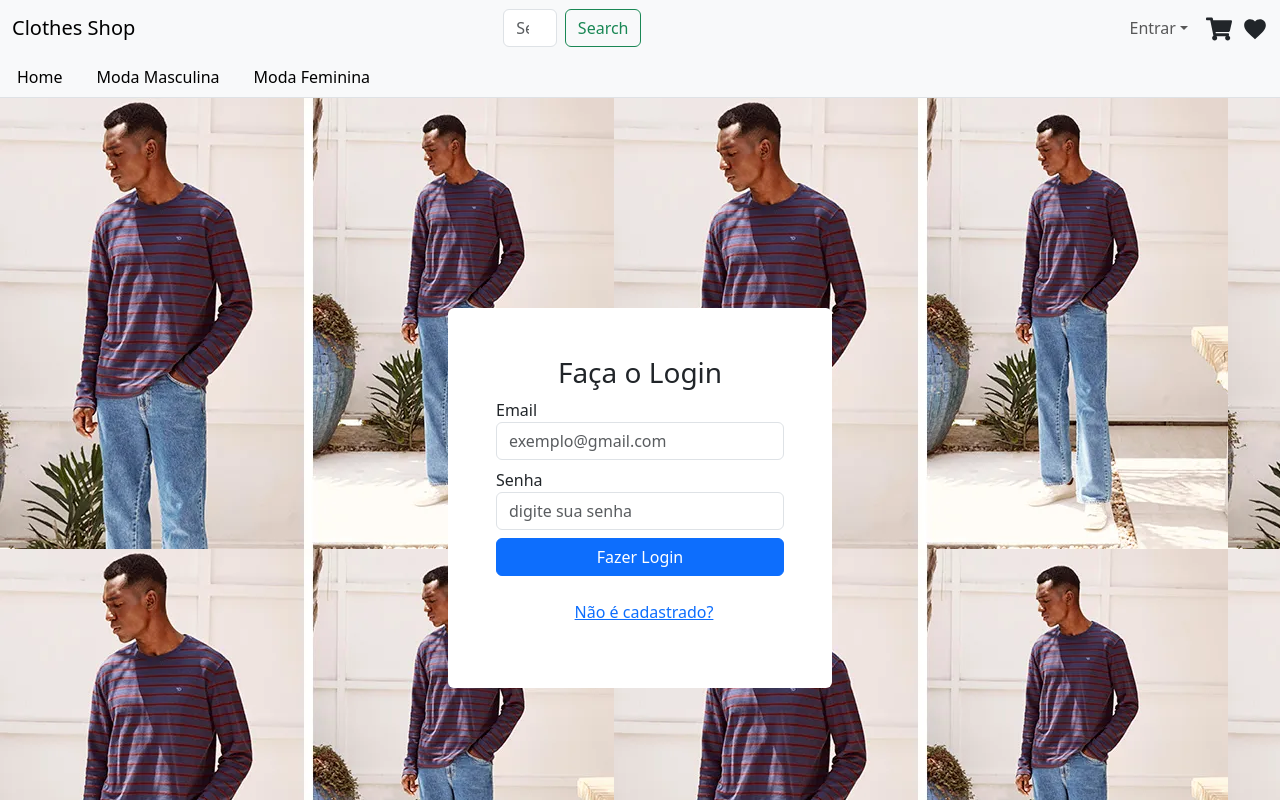
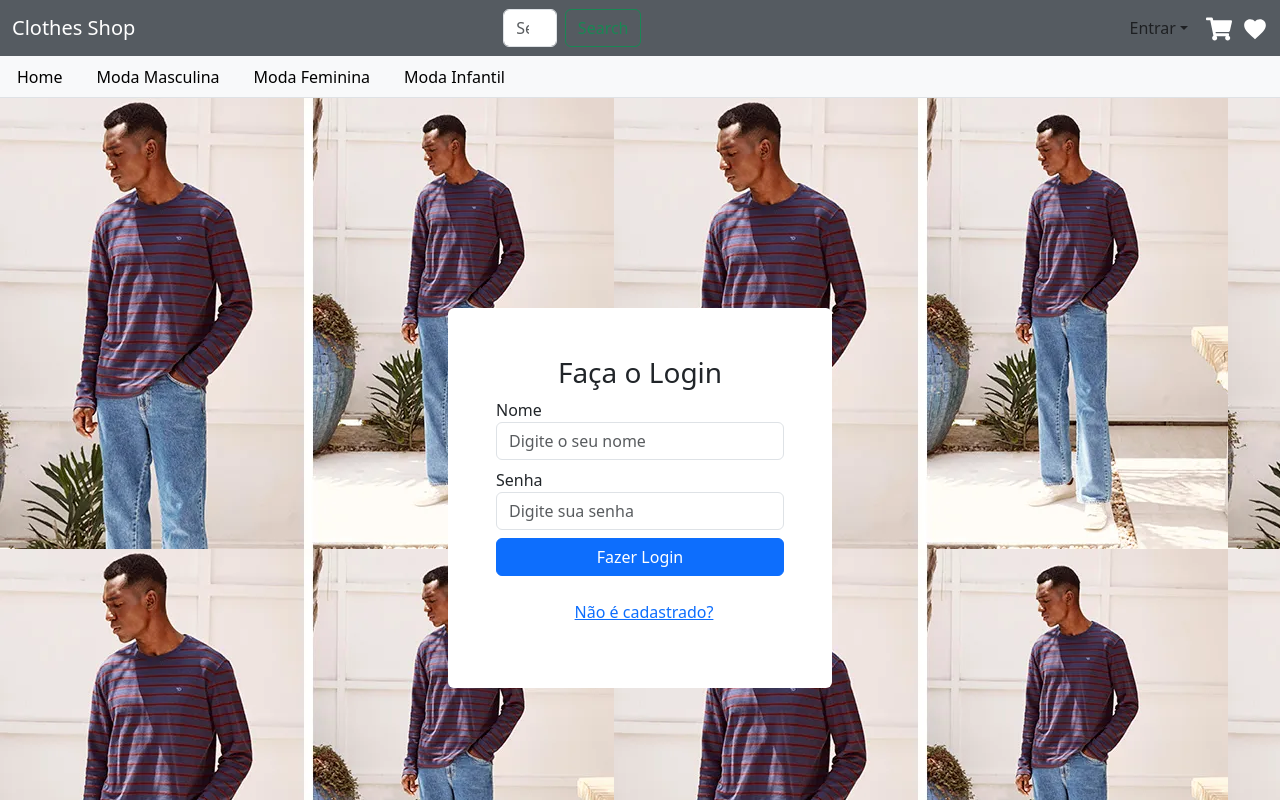
Before and after one commit to MIcaelFone/Clothes-Shop, a React (Create React App) app: page /login in a window 1280 px wide. Shown: the top 800 px of the page. Built offline with nearby package versions, Linux system fonts and the light colour scheme.

Commit message:
verificação login NÃO COMPLETO

```diff
--- /dev/null
+++ b/db.json
@@ -0,0 +1,32 @@
+{
+  "usuario": [
+    {
+      "id": "95da",
+      "nome": "Thiago Luz",
+      "email": "bruno@gmail.com",
+      "senha": "qweasdzxc",
+      "number": "41999702637"
+    },
+    {
+      "id": "481c",
+      "nome": "Bruno Feliciano",
+      "email": "thiagoluz959@gmail.com",
+      "senha": "qweasdzxc",
+      "number": "41999702637"
+    },
+    {
+      "id": "d70b",
+      "nome": "pato donald",
+      "email": "bruno@gmail.com",
+      "senha": "pato",
+      "number": "41999702637"
+    },
+    {
+      "id": "403a",
+      "nome": "pato",
+      "email": "bruno@gmail.com",
+      "senha": "qweasdzxc",
+      "number": "41999702637"
+    }
+  ]
+}
--- a/package.json
+++ b/package.json
@@ -20,12 +20,14 @@
     "react-dropzone": "^14.2.3",
     "react-icons": "^5.0.1",
     "react-router-dom": "^6.22.3",
-    "react-scripts": "5.0.1",
+    "react-scripts": "^5.0.1",
+    "react-toastify": "^10.0.5",
     "styled-components": "^6.1.8",
     "web-vitals": "^2.1.4"
   },
   "scripts": {
     "start": "react-scripts start",
+    "backend": "json-server --watch db.json --port 5000",
     "build": "react-scripts build",
     "test": "react-scripts test",
     "eject": "react-scripts eject"
--- a/src/App.js
+++ b/src/App.js
@@ -5,12 +5,15 @@ import Header from './partials/header';
 import Footer from './partials/Footer';
 import Perfil from './Perfil_Usuario/Perfil';
 import 'bootstrap/dist/css/bootstrap.min.css';
+import "react-toastify/dist/ReactToastify.css";
 import Home from './pages/home'
 import NavLink from './partials/NavLinkks';
+import { ToastContainer } from 'react-toastify';
 function App() {
 
   return (
     <>
+      <ToastContainer theme='colored'></ToastContainer>
       <BrowserRouter>
         <Header/>
 
--- a/src/Components_Cadastro_Login/Cadastro.js
+++ b/src/Components_Cadastro_Login/Cadastro.js
@@ -2,54 +2,136 @@ import React from "react";
 import './style.css'
 import { Link } from "react-router-dom";
 import { useState } from "react";
+import { toast } from "react-toastify";
+import "react-toastify/dist/ReactToastify.css";
+import { useNavigate } from "react-router-dom"
 
 
+function Cadastro() {
+    const [nome, setNome] = useState("");
+    const [email, setEmail] = useState("");
+    const [senha, setSenha] = useState("");
+    const [number, setNumber] = useState("");
 
-function Cadastro(){
-    function CadastraUsuario(e){
-        e.preventDefault()
-        console.log(`Usuario ${nome} foi cadastrado com email ${email} e senha ${senha}`)
+    const navigate = useNavigate();
+
+    const IsValido = () => {
+        let Continuar = true;
+        let errormessage = "Coloque um";
+        if (nome === null || nome === '') {
+            Continuar = false;
+            errormessage += " nome valido!";
+        }
+        if (email === null || email === '') {
+            Continuar = false;
+            errormessage += " email valido!";
+        }
+        if (senha === null || senha === '') {
+            Continuar = false;
+            errormessage += " senha valido!";
+        }
+        if (number === null || number === '') {
+            Continuar = false;
+            errormessage += " numero valido!";
+        }
+        if (!Continuar) {
+            toast.warning(errormessage);
+        }else{
+            if(/^[a-zA-Z0-9]+@[a-zA-Z0-9]+\.[A-Za-z]+$/.test(email)){
+
+            }else{
+                Continuar = false;
+                toast.warning("Por favor, adicione um email valido!")
+            }
+        }
+        return Continuar;
+    };
+
+    function CadastraUsuario(e) {
+        e.preventDefault(); // Evita o comportamento padrão de envio de formulário
+        if (!IsValido()) {
+            return; // Se o formulário não for válido, não faz nada
+        }
+        let console = { nome, email, senha, number };
+        console.log(`Usuario ${nome} foi cadastrado com email ${email} e senha ${senha}`);
+        console.log(console);
+
+        fetch("http://localhost:5000/usuario", {
+            method: "POST",
+            headers: { "content-type": "application/json" },
+            body: JSON.stringify(console),
+        })
+            .then((res) => {
+                toast.success("Registrado!");
+                navigate("/Login");
+            })
+            .catch((err) => {
+                toast.error("Falhou : " + err.message);
+            });
     }
 
-    const[nome, setNome] = useState()
-    const[email, setEmail] = useState()
-    const[senha, setSenha] = useState()
-
-
-    return(
-            <div className='Cadastro template d-flex justify-content-center align-items-center vh-100 bg-white'>
-                <div className='form_container p-5 rounded bg-white'>
+    return (
+        <div className="Cadastro template d-flex justify-content-center align-items-center vh-100 bg-white">
+            <div className="form_container p-5 rounded bg-white">
                 <form onSubmit={CadastraUsuario}>
-                        <h3 className='text-center'>Cadastro</h3>
-                        <div className='mb-2'>
-                            <label htmlFor='text'>Nome</label>
-                            <input type='text' placeholder='Digite seu nome' className='form-control' id="nome" onChange={(e) => setNome(e.target.value)}></input>
+                    <h3 className="text-center">Cadastro</h3>
+                    <div className="mb-2">
+                        <label htmlFor="text">Nome</label>
+                        <input
+                            type="text"
+                            value={nome}
+                            placeholder="Digite seu nome"
+                            className="form-control"
+                            id="nome"
+                            onChange={(e) => setNome(e.target.value)}
+                        ></input>
                     </div>
-                        <div className='mb-2'>
-                            <label htmlFor='email'>Email</label>
-                            <input type='email' placeholder='exemplo@gmail.com' className='form-control' id="email" onChange={(e) => setEmail(e.target.value)}></input>
+                    <div className="mb-2">
+                        <label htmlFor="email">Email</label>
+                        <input
+                            type="email"
+                            value={email}
+                            placeholder="exemplo@gmail.com"
+                            className="form-control"
+                            id="email"
+                            onChange={(e) => setEmail(e.target.value)}
+                        ></input>
                     </div>
-                        <div className='mb-2'>
-                            <label htmlFor='password'>Senha</label>
-                            <input type='password' placeholder='Digite sua senha' className='form-control' id="senha" onChange={(e) => setSenha(e.target.value)}></input>
+                    <div className="mb-2">
+                        <label htmlFor="password">Senha</label>
+                        <input
+                            type="password"
+                            placeholder="Digite sua senha"
+                            className="form-control"
+                            id="senha"
+                            onChange={(e) => setSenha(e.target.value)}
+                        ></input>
                     </div>
-                        <div className='mb-2'>
-                                <label htmlFor='password'>Numero de telefone</label>
-                                <input type='text' placeholder='(xx) xxxxx-xxxx' className='form-control' id="numero"></input>
+                    <div className="mb-2">
+                        <label htmlFor="password">Numero de telefone</label>
+                        <input
+                            type="text"
+                            value={number}
+                            placeholder="(xx) xxxxx-xxxx"
+                            className="form-control"
+                            id="numero"
+                            onChange={(e) => setNumber(e.target.value)}
+                        ></input>
                     </div>
-                        <div className='d-grid mt-3'>
-                            <Link to={'/Home'} className='btn btn-primary'>Criar conta</Link>
+                    <div className="d-grid mt-3">
+                        <button className="btn btn-primary">Criar conta</button>
                     </div>
 
                     <div className="d-flex flex-column align-items-center mt-4">
                         <p className="text-right">
-                            <Link to="/Login" className="ms-2">Ja possui conta?</Link>
+                            <Link to="/Login" className="ms-2">
+                                Ja possui conta?
+                            </Link>
                         </p>
                     </div>
                 </form>
             </div>
         </div>
-    )
+    );
 }
-
-export default Cadastro
+export default Cadastro;
--- a/src/Components_Cadastro_Login/Login.js
+++ b/src/Components_Cadastro_Login/Login.js
@@ -1,16 +1,57 @@
-import React, { useState } from "react";
+import React, { useEffect, useState } from "react";
+import { toast } from "react-toastify";
+import "react-toastify/dist/ReactToastify.css";
 import './style.css'
-import { Link } from "react-router-dom";
+import { Link, useNavigate } from "react-router-dom";
 
-function Login(){
+const Login = () => {
+    const[Nome, setNome] = useState('');
+    const[senha, setSenha] = useState('');
 
-        function LoginUsuario(e){
-            e.preventDefault()
-            console.log(`Usuario do email ${email} logou com a senha ${senha}`)
+    const userNavegacao = useNavigate();
+
+
+    useEffect(() =>{
+        sessionStorage.clear();
+    }, []);
+
+    const LoginUsuario = (e) => {
+        e.preventDefault()
+        if(validaLogin()){
+            fetch(`http://localhost:5000/usuario?nome=${Nome}`).then((res) => {
+                return res.json();
+            }).then((resp)=>{
+                if(Object.keys(resp).length === 0){
+                    toast.error("Por favor digite um Nome valido!");
+                }else{
+                    if(resp.senha === senha){
+                        toast.success('Login feito!')
+                        sessionStorage.setItem('Nome',Nome);
+                        userNavegacao('/Home')
+
+                    }else{
+                        toast.error("Por favor digite uma senha valida!")
+                    }
+                }
+            }).catch((err)=>{
+                toast.error("Falha no login por causa: " + err.message)
+            });
+
         }
-        const[email, setEmail] = useState()
-        const[senha, setSenha] = useState()
+    }
 
+    const validaLogin=()=>{
+        let resultado = true;
+        if(Nome === null || Nome === ''){
+            resultado = false;
+            toast.warning("Por favor, adicione um nome correto!")
+        }
+        if(senha === null || senha === ''){
+            resultado = false;
+            toast.warning("Por favor, adicione uma senha correta!")
+        }
+        return resultado;
+    }
 
     return(
         <div className='Login template d-flex justify-content-center align-items-center vh-100 bg-white'>
@@ -18,21 +59,21 @@ function Login(){
                 <form onSubmit={LoginUsuario}>
                     <h3 className='text-center'>Faça o Login</h3>
                     <div className='mb-2'>
-                        <label htmlFor='email'>Email</label>
-                        <input type='email' placeholder='exemplo@gmail.com' className='form-control' id="email" onChange={(e) => setEmail(e.target.value)}></input>
+                        <label htmlFor='text'>Nome</label>
+                        <input type='text' placeholder='Digite o seu nome' className='form-control' id="Nome" onChange={(e) => setNome(e.target.value)}></input>
                     </div>
                     <div className='mb-2'>
                         <label htmlFor='password'>Senha</label>
-                        <input type='password' placeholder='digite sua senha' className='form-control' id="senha" onChange={(e) => setSenha(e.target.value)}></input>
+                        <input type='password' placeholder='Digite sua senha' className='form-control' id="senha" onChange={(e) => setSenha(e.target.value)}></input>
                     </div>
                     <div className='d-grid'>
-                        <Link to={'/Home'} className='btn btn-primary'>Fazer Login</Link>
+                        <button type="submit" className='btn btn-primary'>Fazer Login</button>
                     </div>
 
                     <div className="d-flex flex-column align-items-center mt-4">
-                    <p className="text-right">
-                        <Link to="/Cadastro" className="ms-2">Não é cadastrado?</Link>
-                    </p>
+                        <p className="text-right">
+                            <Link to="/Cadastro" className="ms-2">Não é cadastrado?</Link>
+                        </p>
                     </div>
 
                 </form>
--- a/src/Perfil_Usuario/Perfil.js
+++ b/src/Perfil_Usuario/Perfil.js
@@ -24,6 +24,7 @@ function Perfil(){
                             <label htmlFor="inputImagem" className="Imagem">
                                 <img src={imgPerfil} alt="" ref={imageRef}/>
                                 <input type="file" id="inputImagem" className="Colocar_Imagem" onChange={handleImageChange} style={{ display: 'none' }} />
+
                             </label>
                             </div>
 
--- a/src/partials/Header.css
+++ b/src/partials/Header.css
@@ -1,5 +1,5 @@
 .navbar{
-    background-color: #343a40;
+    background-color: #555b61;
 }
 
 .Brand, .list_item{
@@ -15,8 +15,6 @@
 .list_item:hover{
     color: tomato !important;
     transform: scale(1.2);
-
-
 }
 
 .ms-auto{
--- a/src/partials/NavLinkks.js
+++ b/src/partials/NavLinkks.js
@@ -15,6 +15,10 @@ function NavLink() {
                 path: '/Moda_Feminina',
                 name: "Moda Feminina"
             },
+            {
+              path: '/Moda_Infantil',
+              name: 'Moda Infantil'
+            }
 
     ]
     return(
--- a/src/partials/header.js
+++ b/src/partials/header.js
@@ -43,9 +43,9 @@ const Header = () => {
     const [query, setQuery] = useState('')
 
     return (
-      <Navbar expand="lg" className="bg-body-tertiary">
+      <Navbar expand="lg" className="">
           <Container fluid>
-              <Navbar.Brand href="/home">Clothes Shop</Navbar.Brand>
+              <Navbar.Brand href="/home" style={{color: 'white'}}>Clothes Shop</Navbar.Brand>
               <Navbar.Toggle aria-controls="navbarScroll" />
               <Navbar.Collapse id="navbarScroll">
 
@@ -60,18 +60,19 @@ const Header = () => {
                   </Form>
                   <Nav
                       className="me-auto my-2 my-lg-0"
-                      style={{ maxHeight: '100px', marginLeft:'30rem' }}
+                      style={{ maxHeight: '100px', marginLeft:'30rem', color: 'white' }}
                       navbarScroll
+
                   >
-                      <NavDropdown title="Entrar" id="basic-nav-dropdown">
+                      <NavDropdown title="Entrar" id="basic-nav-dropdown" className="Entrar">
                           {Header_Info.map((item) => {
                               return (
                                   <NavDropdown.Item href={item.path}>{item.name}</NavDropdown.Item>
                               );
                           })}
                       </NavDropdown>
-                      <FaShoppingCart size={26} style={{ marginLeft: '10px', marginTop:'0.5rem',gap:'4rem' }} />
-                      <MdFavorite size={26} style={{ marginLeft: '10px' ,marginTop:'0.5rem',gap:'4rem'}} />
+                      <FaShoppingCart size={26} style={{ marginLeft: '10px', marginTop:'0.5rem',gap:'4rem', color: 'white' }} />
+                      <MdFavorite size={26} style={{ marginLeft: '10px' ,marginTop:'0.5rem',gap:'4rem', color: 'white'}} />
                   </Nav>
               </Navbar.Collapse>
           </Container>
```
Also changed, not shown: src/pages/home.js (+17 -4 lines), 1 other file (tests, documents, lock files or other folders). Lines whose indentation alone changed are shown as unchanged.
